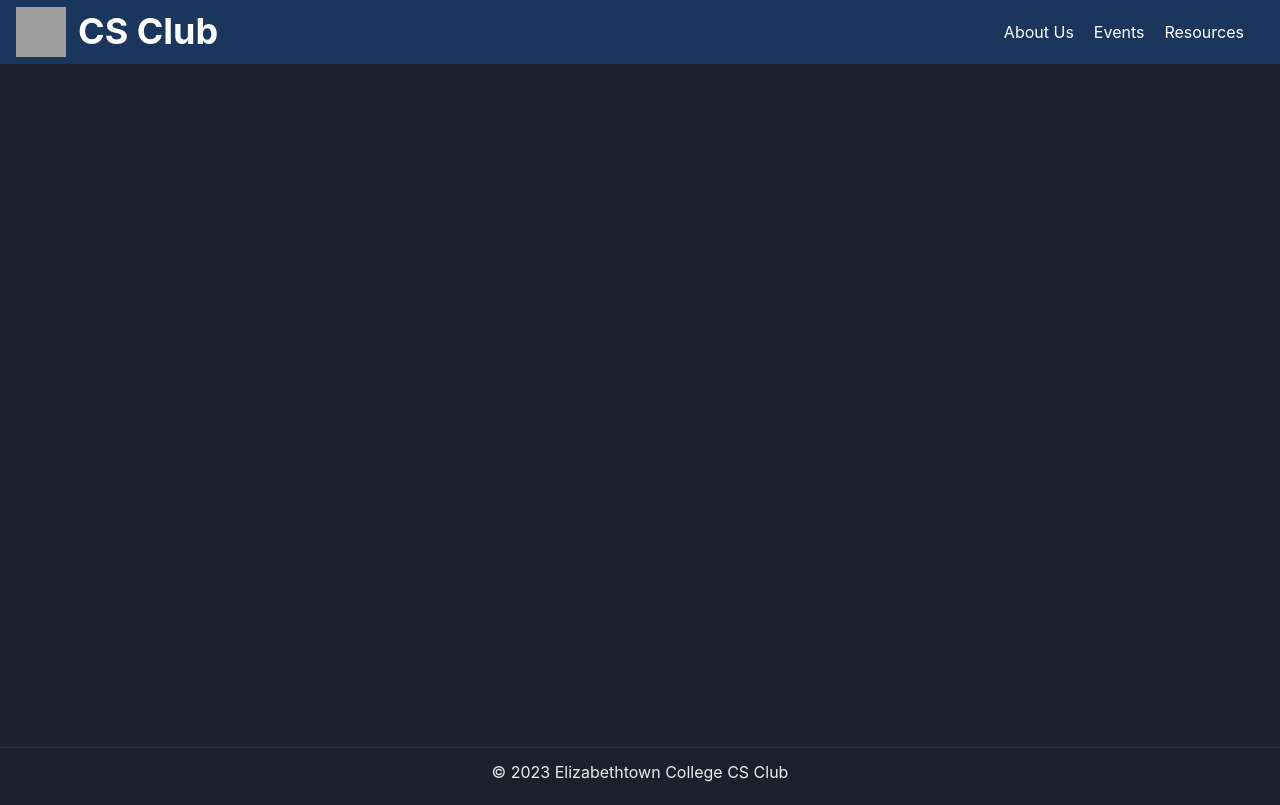
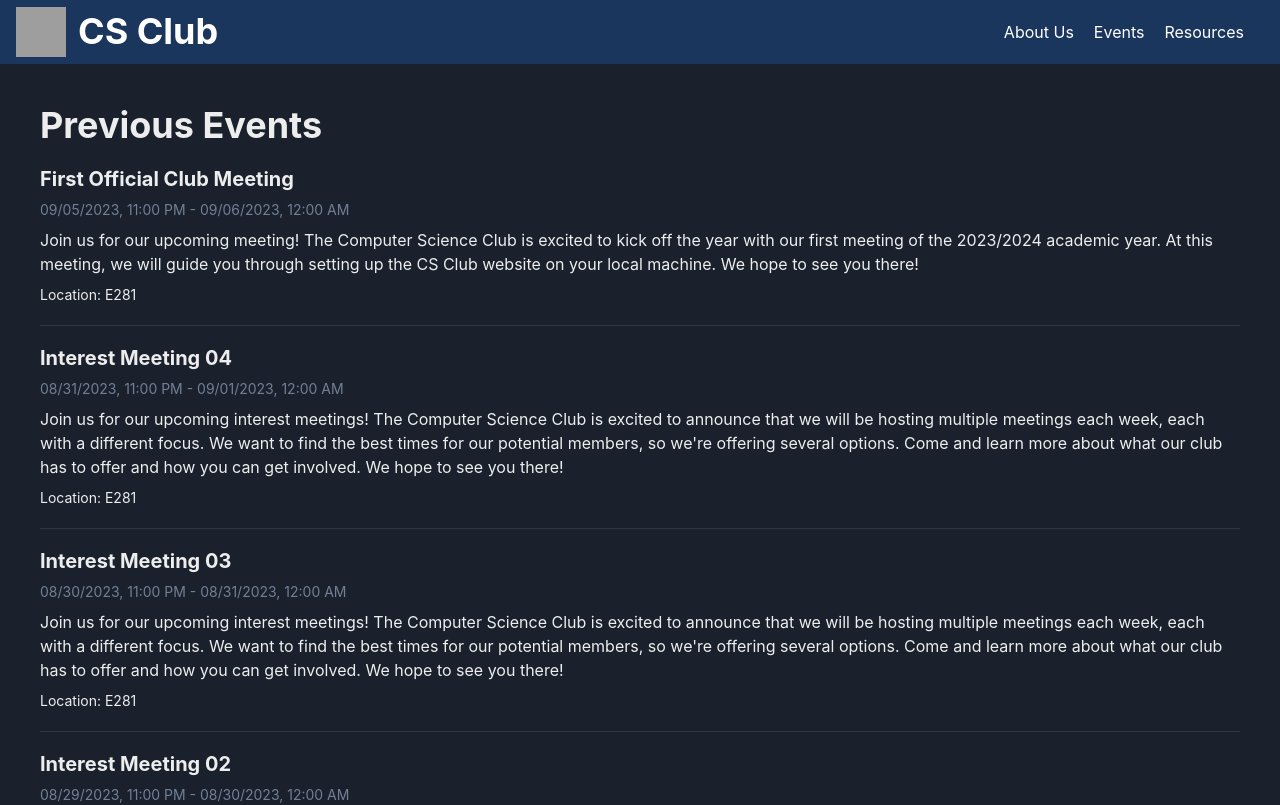
Before and after one commit to Etown-Computer-Science-Club/csclub_website, a React (Vite) app in the folder client/: page /events/past in a window 1280 px wide. Shown: the top 805 px of the page. Built offline with nearby package versions, Linux system fonts and the light colour scheme; grey boxes are pictures that could not be loaded; the HTML template or start-up script is replaced by a standard one.

Commit message:
Added page for previous events

```diff
--- a/client/src/App.jsx
+++ b/client/src/App.jsx
@@ -9,6 +9,7 @@ import AboutUs from './pages/AboutUs';
 import NavBar from './components/NavBar/NavBar';
 import Footer from './components/Footer';
 import Events from './pages/Events';
+import PastEvents from './pages/PastEvents';
 
 const theme = extendTheme({
   config: {
@@ -33,6 +34,7 @@ function App() {
               <Route path="/resources" element={<Resources />} />
               <Route path="/about" element={<AboutUs />} />
               <Route path="/events" element={<Events />} />
+              <Route path="/events/past" element={<PastEvents />} />
             </Routes>
           </Box>
           <Footer />
--- a/client/src/pages/Events.jsx
+++ b/client/src/pages/Events.jsx
@@ -1,4 +1,5 @@
-import { Heading } from '@chakra-ui/react';
+import { Heading, Link, VStack } from '@chakra-ui/react';
+import { Link as RouterLink } from 'react-router-dom';
 import { utcToZonedTime, zonedTimeToUtc } from 'date-fns-tz';
 import Event from '../components/Event';
 import EventsCalendar from '../components/EventsCalendar';
@@ -47,14 +48,11 @@ function Events() {
           ))}
         </>
       )}
-
       {previousEvents.length > 0 && (
-        <>
-          <Heading mb={5}>Previous Events</Heading>
-          {previousEvents.map((event, index) => (
-            <Event {...event} key={index} />
-          ))}
-        </>
+        <VStack align="start" spacing={2} mt={6}>
+          <Heading size="md">Previous Events</Heading>
+          <Link as={RouterLink} to="/events/past" color="blue.400">View all previous events</Link>
+        </VStack>
       )}
     </>
   );
--- /dev/null
+++ b/client/src/pages/PastEvents.jsx
@@ -0,0 +1,29 @@
+import { Heading } from '@chakra-ui/react';
+import { utcToZonedTime, zonedTimeToUtc } from 'date-fns-tz';
+import Event from '../components/Event';
+import rawEvents from '../components/eventData.json';
+
+function date(dateString) {
+  return zonedTimeToUtc(dateString, 'America/New_York');
+}
+
+const events = rawEvents.map((evt) => ({
+  ...evt,
+  startDate: date(evt.startDate),
+  endDate: date(evt.endDate),
+}));
+
+export default function PastEvents() {
+  const currentDate = utcToZonedTime(new Date(), 'America/New_York');
+  const previousEvents = events.filter((event) => event.endDate < currentDate);
+  previousEvents.sort((a, b) => b.startDate - a.startDate);
+
+  return (
+    <>
+      <Heading mb={5}>Previous Events</Heading>
+      {previousEvents.map((event, index) => (
+        <Event {...event} key={index} />
+      ))}
+    </>
+  );
+}
```
